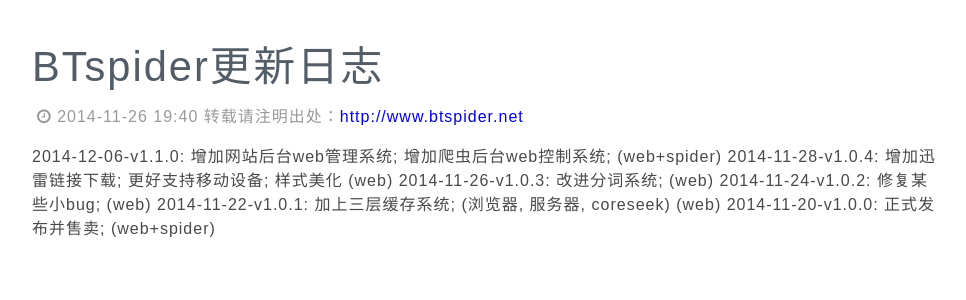
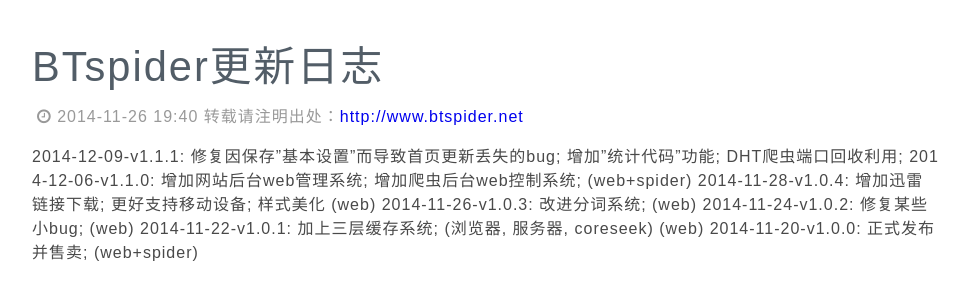
Before and after one commit to sanrenxing007/sanrenxing007.github.io, a Jekyll site: the page built from _posts/2014/11/26/2014-11-26-btspider-log.md, in a window 1280 px wide. Shown: the top 300 px of the page, without its empty margins (154-1120 px from the left). Built offline with Jekyll 4.4.1, drawn with Linux system fonts in a browser that asks for light colours; Markdown is read by kramdown in place of the engine named in the settings.

Commit message:
日志更新

```diff
--- a/_posts/2014/11/26/2014-11-26-btspider-log.md
+++ b/_posts/2014/11/26/2014-11-26-btspider-log.md
@@ -4,7 +4,7 @@
 category : 程序
 date : 2014-11-26 19:40
 ---
-
+2014-12-09-v1.1.1: 修复因保存"基本设置"而导致首页更新丢失的bug; 增加"统计代码"功能; DHT爬虫端口回收利用;
 2014-12-06-v1.1.0: 增加网站后台web管理系统; 增加爬虫后台web控制系统; (web+spider)
 2014-11-28-v1.0.4: 增加迅雷链接下载; 更好支持移动设备; 样式美化 (web)
 2014-11-26-v1.0.3: 改进分词系统; (web)
```
